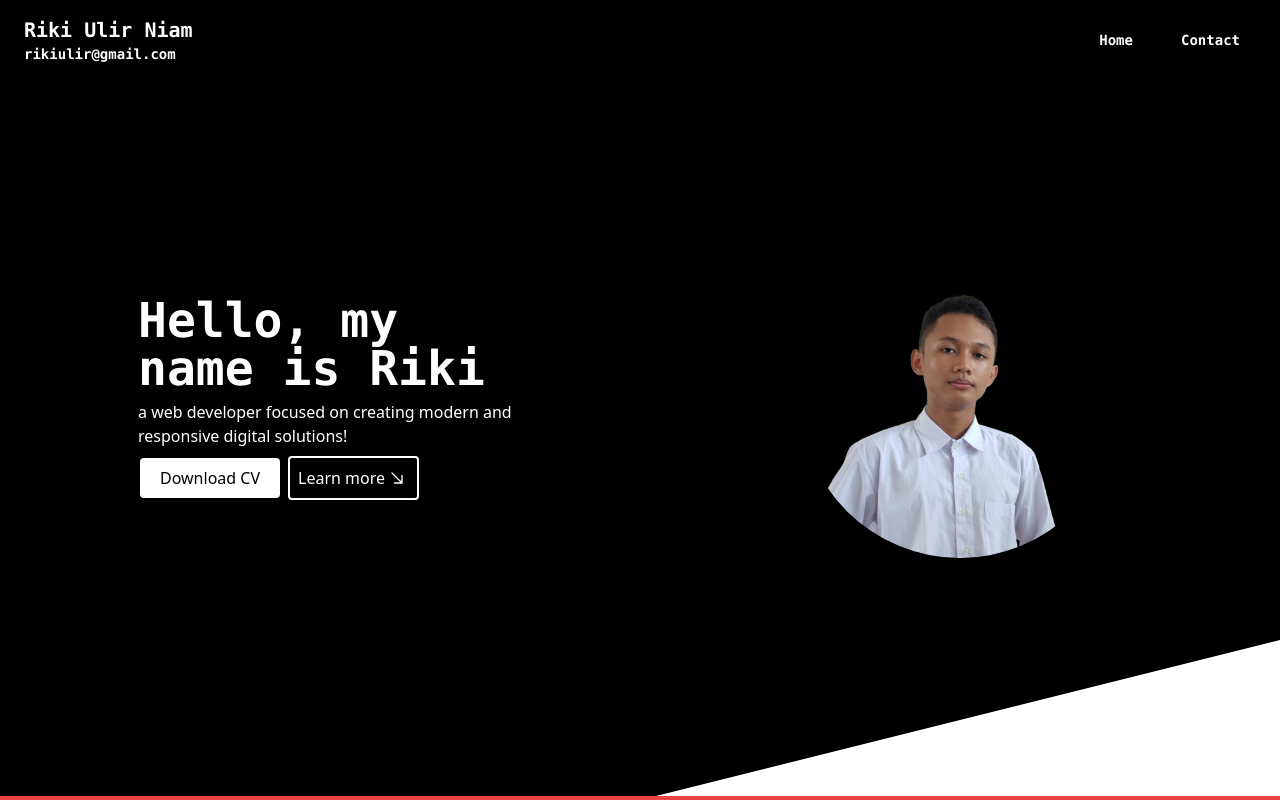
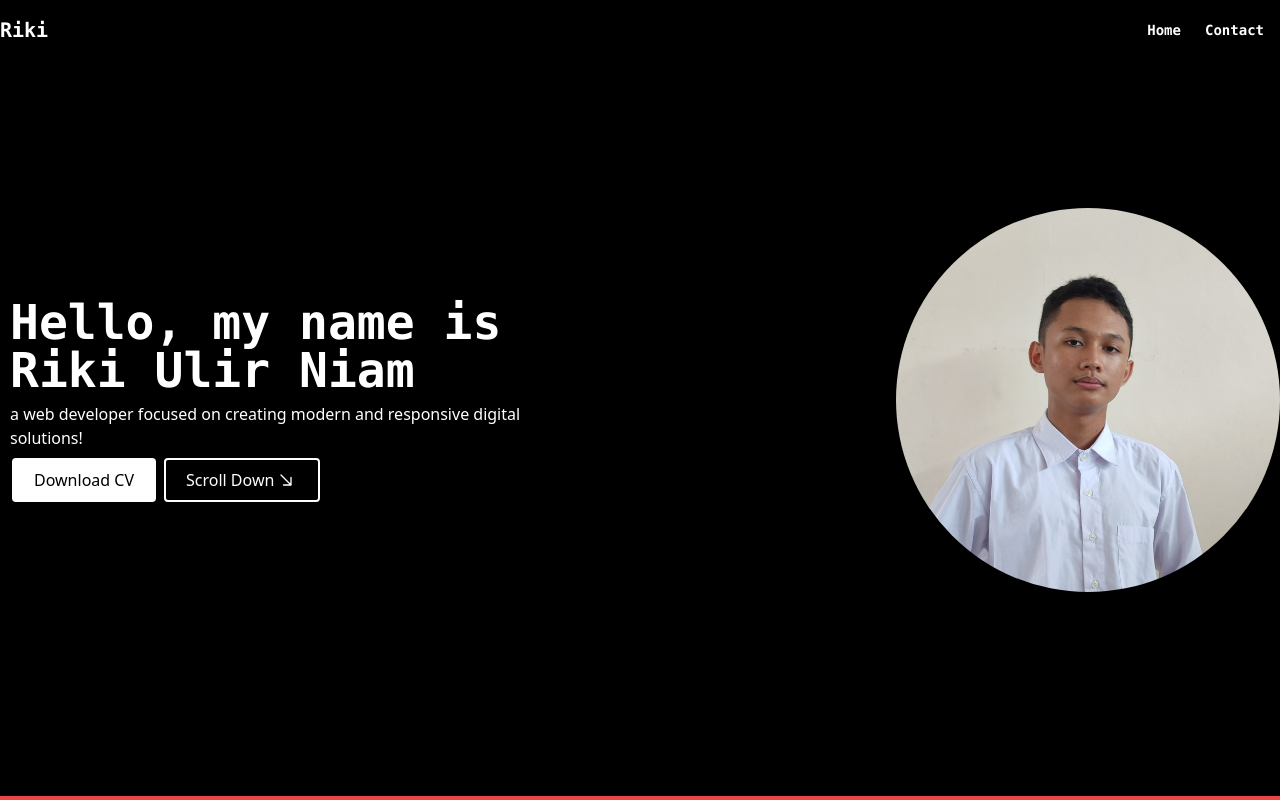
Before and after one commit to rikiulirniam/portofolio, a React (Vite) app: page / in a window 1280 px wide. Shown: the top 800 px of the page. Built offline with nearby package versions, Linux system fonts and the light colour scheme.

Commit message:
container

```diff
--- a/index.html
+++ b/index.html
@@ -7,7 +7,7 @@
     <title>Riki Ulir Niam</title>
   </head>
   <body>
-    <div id="root" class="bg-white"></div>
+    <div id="root" ></div>
     <script type="module" src="/src/main.jsx"></script>
   </body>
 </html>
--- /dev/null
+++ b/src/components/Navbar.jsx
@@ -0,0 +1,33 @@
+import { motion } from "motion/react";
+
+export const Navbar = () => {
+  return (
+    <motion.nav
+      initial={{ y: -10, opacity: 0 }}
+      animate={{ y: 0, opacity: 1 }}
+      transition={{ duration: 0.5 }}
+      className="flex container items-center justify-between backdrop-blur fixed top-0 left-[50]  py-4 z-50 w-full"
+      style={{
+        background: "rgba(0, 0, 0, 0.5)",
+      }}
+    >
+      <div className="flex flex-col justify-center ">
+        <h1 className=" flex items-center justify-center text-white text-xl font-mono font-bold">
+          <span>Riki</span>
+        </h1>
+      </div>
+      <div className="flex items-center justify-center gap-6 font-mono px-4">
+        <span className=" text-sm font-bold place-items-center">
+          <a href="#" className="text-white">
+            Home
+          </a>
+        </span>
+        <span className=" text-sm font-bold place-items-center">
+          <a href="#" className="text-white">
+            Contact
+          </a>
+        </span>
+      </div>
+    </motion.nav>
+  );
+};
--- a/src/components/Typing.jsx
+++ b/src/components/Typing.jsx
@@ -4,7 +4,6 @@ export const Typing = ({
   rawText,
   cursorColor = "white",
   textColor = "white",
-  blinkColor = "red",
 }) => {
   const [text, setText] = useState(""); // Teks yang sedang diketik
   const [currentChar, setCurrentChar] = useState(""); // Karakter aktif
@@ -47,13 +46,17 @@ export const Typing = ({
     };
   }, [rawText]);
 
+  useEffect(() => {
+
+  }, []);
+
   return (
     <motion.div
       animate={{ x: 10 }}
       className={"text-left font-semibold text-" + textColor}
     >
       <span>{text}</span>
-      <span className={`text-${blinkColor}`}>{currentChar}</span>
+      <span className={`text-red dark:text-red`}>{currentChar}</span>
       {isTyping && (
         <span
           className={`h-7 border-r-2 border-${cursorColor} animate-blink`}
--- a/src/pages/Home.jsx
+++ b/src/pages/Home.jsx
@@ -3,6 +3,7 @@ import { Typing } from "../components/Typing";
 import { useEffect, useState } from "react";
 import { motion, useScroll, useSpring } from "motion/react";
 import Swal from "sweetalert2";
+import { Navbar } from "../components/Navbar";
 
 export const Home = () => {
   const { scrollYProgress } = useScroll();
@@ -51,50 +52,15 @@ export const Home = () => {
 
   return (
     <>
-      <motion.nav
-        initial={{ y: -10, opacity: 0 }}
-        animate={{ y: 0, opacity: 1 }}
-        transition={{ duration: 0.5 }}
-        className="flex items-center justify-between fixed top-0 left-0 py-4 z-50 w-full"
-        style={{
-          background:
-            "linear-gradient(to bottom, black, rgba(0,0,0,0.8), transparent)",
-        }}
-      >
-        <div className="flex flex-col justify-center px-6">
-          <h1 className=" flex items-center justify-center text-white text-xl font-mono font-bold">
-            {/* <Typing rawText="-Riki Ulir Niam" /> */}
-            <span>Riki Ulir Niam</span>
-          </h1>
-          <p className="text-white text-sm font-mono">
-            <div className="text-left font-semibold text-white">
-              <span>rikiulir@gmail.com</span>
-            </div>
-          </p>
-        </div>
-        <div className="flex items-center justify-center font-mono px-4">
-          <span className="px-6 text-sm font-bold place-items-center">
-            <a href="#" className="text-white">
-              Home
-            </a>
-          </span>
-          <span className="px-6 text-sm font-bold place-items-center">
-            <a href="#" className="text-white">
-              Contact
-            </a>
-          </span>
-        </div>
-      </motion.nav>
+      <div className="flex flex-col bg-white dark:bg-black items-center">
+        <Navbar />
 
-      <main className="bg-white min-h-screen w-full flex flex-col justify-center align-middle">
-        <div
-          className="hero-section h-screen flex md:flex-col-reverse items-center justify-center border-b-4 border-red bg-black"
-          style={{ clipPath: "polygon(0% 0%, 0% 100%, 20% 100%, 50% 100%, 100% 80%, 100% 0%)" }}
-        >
-          <div className="intro w-1/2 flex flex-col justify-center items-center ">
-            <div className="intro-content w-3/5 flex flex-col justify-center items-center ">
+        <main className="bg-transparent container min-h-screen w-full flex flex-col justify-center align-middle">
+          <div className="hero-section h-screen w-full flex items-center justify-center  bg-black">
+            <div className="intro w-1/2 flex flex-col justify-center  ">
+              <div className="intro-content w-4/5 flex flex-col justify-center ">
                 <h1 className="text-5xl font-mono">
-                <Typing rawText="-Hello, my name is Riki" />
+                  <Typing rawText="-Hello, my name is Riki Ulir Niam" />
                 </h1>
 
                 <motion.p
@@ -108,17 +74,17 @@ export const Home = () => {
                 </motion.p>
                 <div className="w-full flex items-center px-3 gap-2">
                   <button
-                  className="bg-white rounded p-2 px-5"
+                    className="bg-white border-white border-2 hover:opacity-75 rounded p-2 px-5"
                     popovertarget="chooseLangCv"
                     onClick={handleDownloadCV}
                   >
                     Download CV
                   </button>
                   <a
-                  className="border-white border-2 rounded text-white  p-2 px-2 flex"
+                    className="border-white border-2 rounded text-white  p-2 px-5 flex"
                     href="/"
                   >
-                  Learn more{" "}
+                    Scroll Down{" "}
                     <span className="p-1">
                       <svg
                         xmlns="http://www.w3.org/2000/svg"
@@ -140,12 +106,14 @@ export const Home = () => {
               </div>
             </div>
 
-          <div className="img-profile w-1/2 flex items-center justify-center">
-            <div className="home-img w-1/2 rounded-full overflow-hidden relative group">
+            <div className="img-profile w-1/2 flex items-center justify-end">
+            <div className="home-img w-3/5 rounded-full transition-all duration-300 hover:rounded-none overflow-hidden relative group"
+              style={{ clipPath: '' }}
+            >
             {/* Gambar default */}
                 <img
-                src="./images/riki1.png"
-                className="w-full h-full object-cover transition-opacity duration-300 ease-in-out group-hover:opacity-0"
+                  src="./images/riki1.jpg"
+                  className="w-full h-full object-cover transition-opacity duration-300 ease-in-out"
                   alt="default"
                 />
                 {/* Gambar saat hover */}
@@ -155,14 +123,14 @@ export const Home = () => {
                     scale: 1.2,
                     // transition: { duration: 100 },
                   }}
-                src="./images/riki1.jpg"
+                  src="./images/riki1.png"
                   className="w-full h-full object-cover absolute top-0 left-0 opacity-0"
                   alt="hovered"
                 />
               </div>
             </div>
           </div>
-        <div className="hero-section h-screen flex md:flex-col-reverse items-center justify-center bg-white">
+          <div className="hero-section h-screen flex md:flex-col-reverse items-center justify-center bg-transparent">
             <div className="intro w-1/2 flex flex-col justify-center items-center ">
               <div className="intro-content w-3/5 flex flex-col justify-center items-center ">
                 <h1 className="text-5xl font-mono">
@@ -242,6 +210,7 @@ export const Home = () => {
           className="progress-bar fixed bottom-0 left-0 w-screen h-1 text-left bg-red border-black border-10"
           style={{ scaleX, transformOrigin: "0%" }}
         />
+      </div>
     </>
   );
 };
```
Lines whose indentation alone changed are shown as unchanged.
